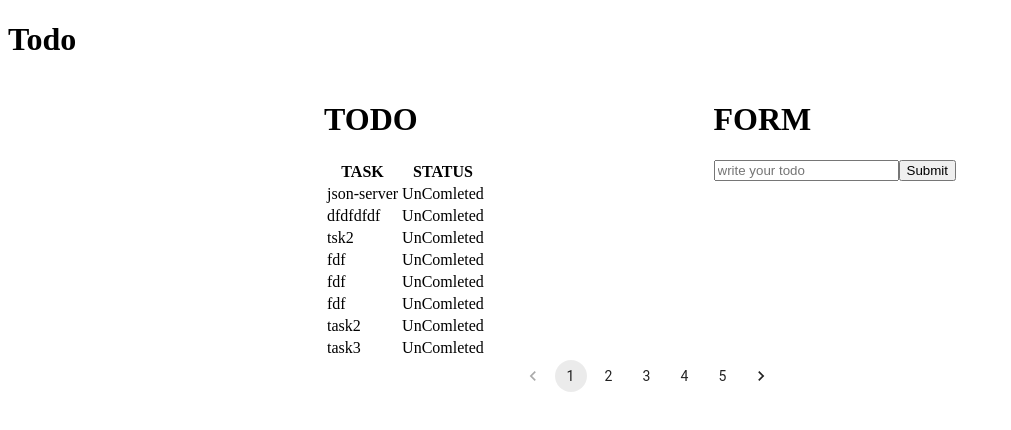
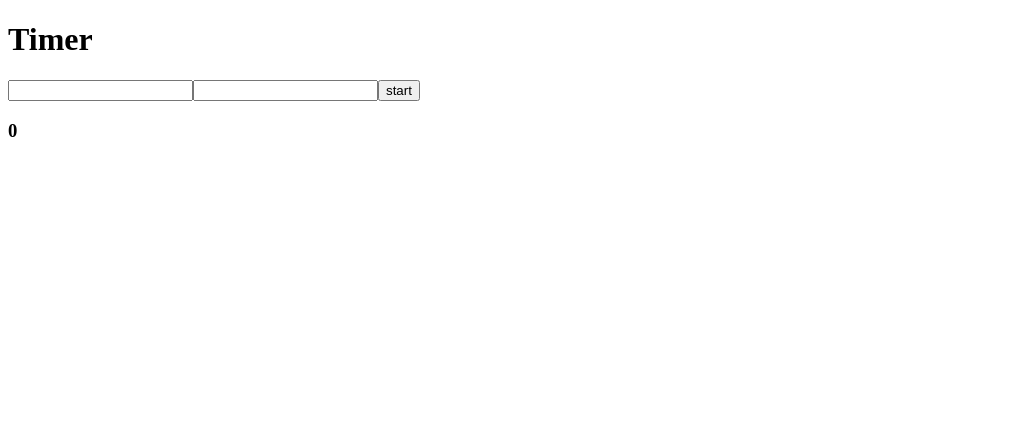
Before and after one commit to yashtomar15/React-app, a React (Create React App) app: page / in a window 1280 px wide. Shown: the top 430 px of the page, without its empty margins (0-1011 px from the left). Built offline with nearby package versions, Linux system fonts and the light colour scheme; data requests are answered from the project's data file.

Commit message:
increment timer

```diff
--- a/src/App.js
+++ b/src/App.js
@@ -9,15 +9,15 @@ import React from 'react';
 // import {TodoList} from './Day3/todolist.jsx';
 // import { CardDetails } from './Day3/carddetails';
 // import { RestaurantDetails } from './Day3/restaurant/ResturantDetails';
-import {Todo} from './Day4/Todo-app/todo'
+// import {Todo} from './Day4/Todo-app/todo'
 // import {Counter} from './Day6/COunter'
 // import {Form} from './Day6/FormApp/form'
 // import { ReactForm } from './Day6/Assignment/Reactform/Reactform';
-
+import {Timer} from './Day7/Timer/Timer'
 export const App =()=>{
     return (
         <>
-<Todo />
+<Timer />
         </>
     )
 }
--- /dev/null
+++ b/src/Day7/Timer/Display.jsx
@@ -0,0 +1,5 @@
+import React from "react";
+
+const Display=({})=>{
+
+}
--- /dev/null
+++ b/src/Day7/Timer/Timer.jsx
@@ -0,0 +1,29 @@
+import React, { useState } from "react";
+import { useRef } from "react";
+import { TimerInput } from "./TimerInput";
+
+export const Timer=()=>{
+   const refInitialtime=useRef(0);
+    const refEndtime=useRef(0)
+const [initTime,setInitTime]=useState(0);
+    const timelimit=(timing)=>{
+        refInitialtime.current=Number(timing.initialtime);
+        refEndtime.current=Number(timing.endtime);
+
+        const id=setInterval(()=>{
+        if(refInitialtime.current===refEndtime.current){
+            clearInterval(id)
+        }
+        setInitTime(refInitialtime.current);
+        refInitialtime.current++;
+
+        },1000)
+    }
+    return(
+        <>
+        <h1> Timer</h1>
+        < TimerInput timelimit={timelimit} />
+        <h3>{initTime}</h3>
+        </>
+    )
+}
--- /dev/null
+++ b/src/Day7/Timer/TimerInput.jsx
@@ -0,0 +1,19 @@
+import React from "react";
+import {useState} from 'react';
+
+export const TimerInput= ({timelimit})=>{
+const [timing,setTiming]=useState({});
+const handleSubmit=(e)=>{
+e.preventDefault();
+timelimit(timing);
+}
+    return(
+        <>
+        <form onSubmit={handleSubmit}>
+        <input type="number" name="initialtime" onChange={(e)=> setTiming({...timing,[e.target.name]:e.target.value})}/>
+        <input type="number" name="endtime" onChange={(e)=> setTiming({...timing,[e.target.name]:e.target.value})}/>
+        <input type="submit" value="start" />
+        </form>
+        </>
+    )
+}
```
